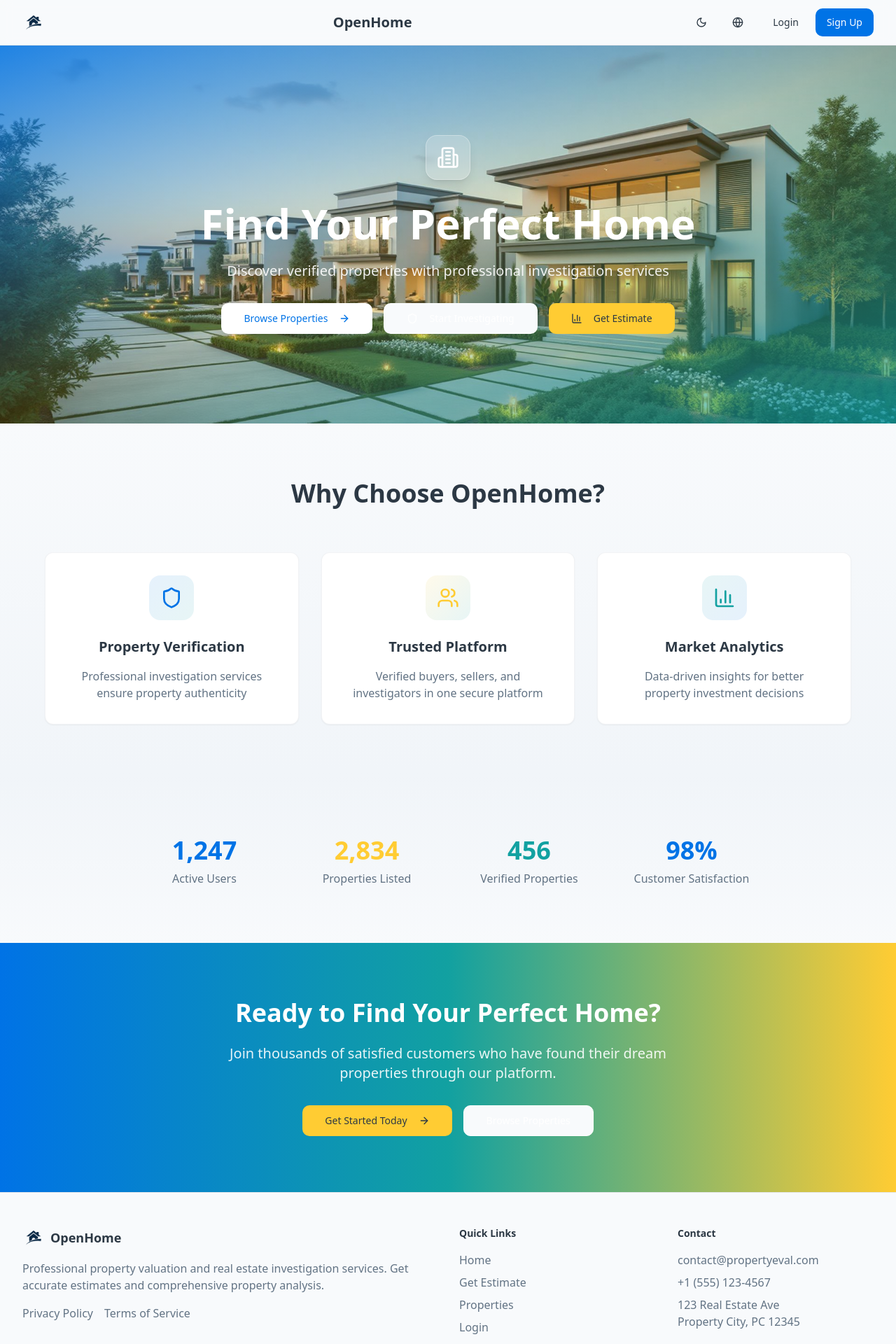
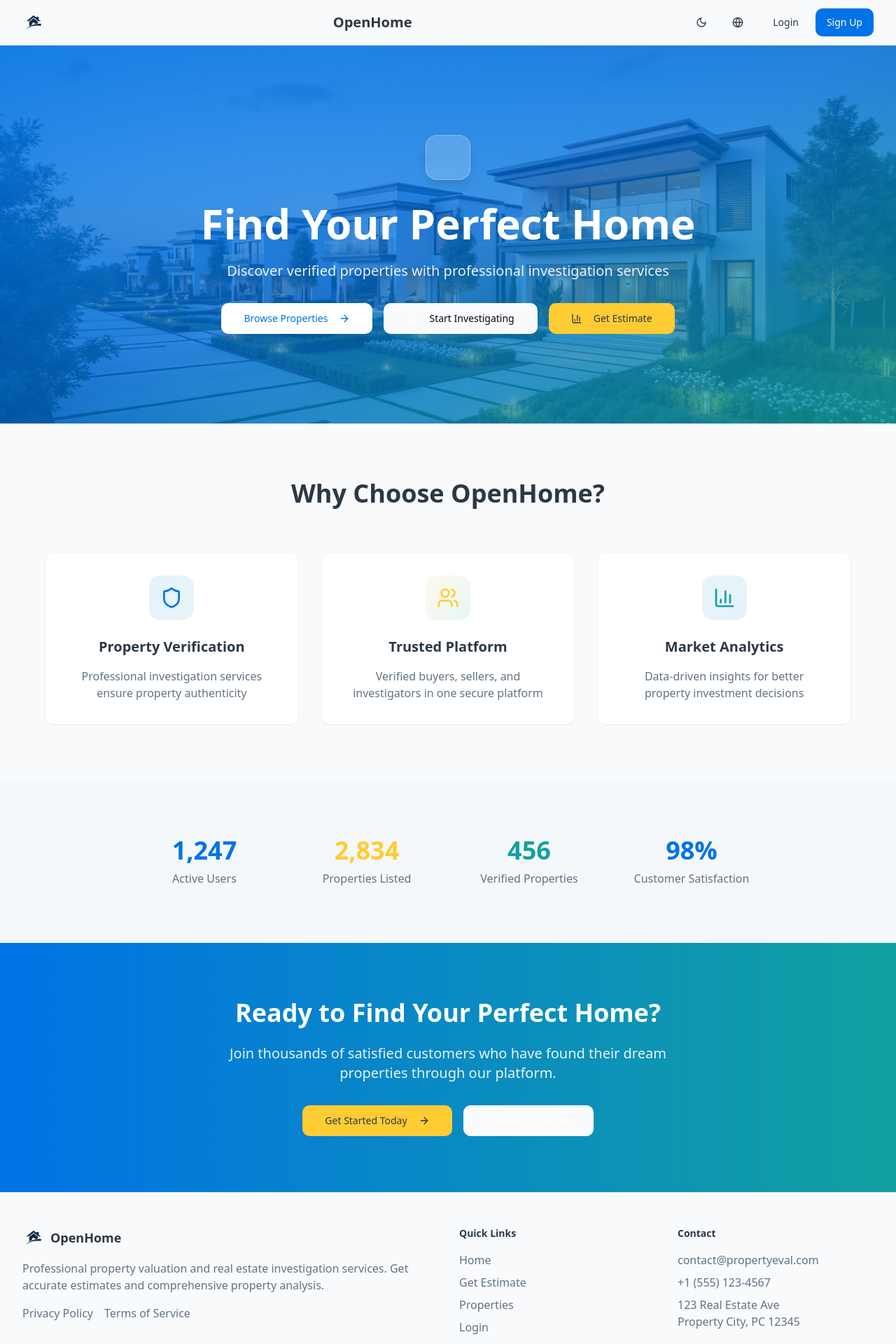
Before and after one commit to douaaboustane/residence-reach-realm-83, a React (Vite) app: page / in a window 1280 px wide. Shown: the top 1920 px of the page at 70% size. Built offline with nearby package versions, Linux system fonts and the light colour scheme.

Commit message:
Visual edit in Lovable
Edited UI in Lovable

```diff
--- a/src/pages/Home.tsx
+++ b/src/pages/Home.tsx
@@ -7,11 +7,11 @@ import { Building2, Shield, BarChart3, ArrowRight, CheckCircle, Users, Globe } f
 import heroImage from '@/assets/hero-home.jpg';
 import dynamicHeroImage from '@/assets/dynamic-hero-bg.jpg';
 import verificationImage from '@/assets/verification-hero.jpg';
-
 const Home: React.FC = () => {
-  const { t } = useTranslation();
+  const {
+    t
+  } = useTranslation();
   const [currentBg, setCurrentBg] = React.useState(0);
-
   const backgrounds = [dynamicHeroImage, heroImage];
 
   // Auto-rotate background images
@@ -22,34 +22,21 @@ const Home: React.FC = () => {
 
     return () => clearInterval(interval);
   }, [backgrounds.length]);
-
-  return (
-    <div className="min-h-screen bg-background">
+  return <div className="min-h-screen bg-background">
       {/* Hero Section */}
       <section className="relative overflow-hidden">
         <div className="absolute inset-0">
-          {backgrounds.map((bg, index) => (
-            <div
-              key={index}
-              className={`absolute inset-0 transition-opacity duration-1000 ${
-                index === currentBg ? 'opacity-100' : 'opacity-0'
-              }`}
-            >
-              <img
-                src={bg}
-                alt="Luxury real estate background"
-                className="w-full h-full object-cover animate-fade-in"
-              />
-            </div>
-          ))}
-          <div className="absolute inset-0 bg-gradient-to-br from-primary/85 via-secondary/20 to-accent/75" />
+          {backgrounds.map((bg, index) => <div key={index} className={`absolute inset-0 transition-opacity duration-1000 ${index === currentBg ? 'opacity-100' : 'opacity-0'}`}>
+              <img src={bg} alt="Luxury real estate background" className="w-full h-full object-cover animate-fade-in" />
+            </div>)}
+          <div className="absolute inset-0 bg-gradient-to-br from-primary/90 via-primary/70 to-accent/80" />
         </div>
 
         <div className="container mx-auto px-4 sm:px-6 lg:px-8 py-20 lg:py-32 relative">
           <div className="max-w-4xl mx-auto text-center animate-fade-in">
             <div className="flex justify-center mb-8">
               <div className="h-16 w-16 rounded-2xl bg-white/20 backdrop-blur-sm flex items-center justify-center shadow-lg border border-white/30 hover-scale">
-                <Building2 className="h-8 w-8 text-white" />
+
               </div>
             </div>
 
@@ -72,7 +59,7 @@ const Home: React.FC = () => {
               <Button asChild variant="outline" size="lg" className="border-white/30 text-white hover:bg-white/10 backdrop-blur-sm hover-scale">
                 <Link to="/investigations" className="flex items-center space-x-2">
                   <Shield className="h-4 w-4" />
-                  <span>{t('home.hero.ctaInvestigator')}</span>
+                  <span className="text-gray-950">{t('home.hero.ctaInvestigator')}</span>
                 </Link>
               </Button>
 
@@ -88,7 +75,7 @@ const Home: React.FC = () => {
       </section>
 
       {/* Features Section */}
-      <section className="py-20 bg-gradient-to-b from-background to-muted/50">
+      <section className="py-20 bg-background">
         <div className="container mx-auto px-4 sm:px-6 lg:px-8">
           <div className="text-center mb-16">
             <h2 className="text-3xl lg:text-4xl font-bold text-foreground mb-4">
@@ -143,7 +130,7 @@ const Home: React.FC = () => {
       </section>
 
       {/* Stats Section */}
-      <section className="py-20 bg-gradient-to-b from-muted/50 to-background">
+      <section className="py-20 bg-muted/30">
         <div className="container mx-auto px-4 sm:px-6 lg:px-8">
           <div className="grid grid-cols-2 md:grid-cols-4 gap-8 max-w-4xl mx-auto">
             <div className="text-center">
@@ -167,7 +154,7 @@ const Home: React.FC = () => {
       </section>
 
       {/* CTA Section */}
-      <section className="py-20 bg-gradient-to-r from-primary via-accent to-secondary text-white">
+      <section className="py-20 bg-gradient-to-r from-primary to-accent text-primary-foreground">
         <div className="container mx-auto px-4 sm:px-6 lg:px-8 text-center">
           <h2 className="text-3xl lg:text-4xl font-bold mb-6">
             Ready to Find Your Perfect Home?
@@ -183,15 +170,11 @@ const Home: React.FC = () => {
               </Link>
             </Button>
             <Button asChild size="lg" variant="outline" className="border-primary-foreground text-primary-foreground hover:bg-primary-foreground hover:text-primary">
-              <Link to="/properties">
-                Browse Properties
-              </Link>
+              <Link to="/properties">Browse Properties</Link>
             </Button>
           </div>
         </div>
       </section>
-    </div>
-  );
+    </div>;
 };
-
 export default Home;
```
